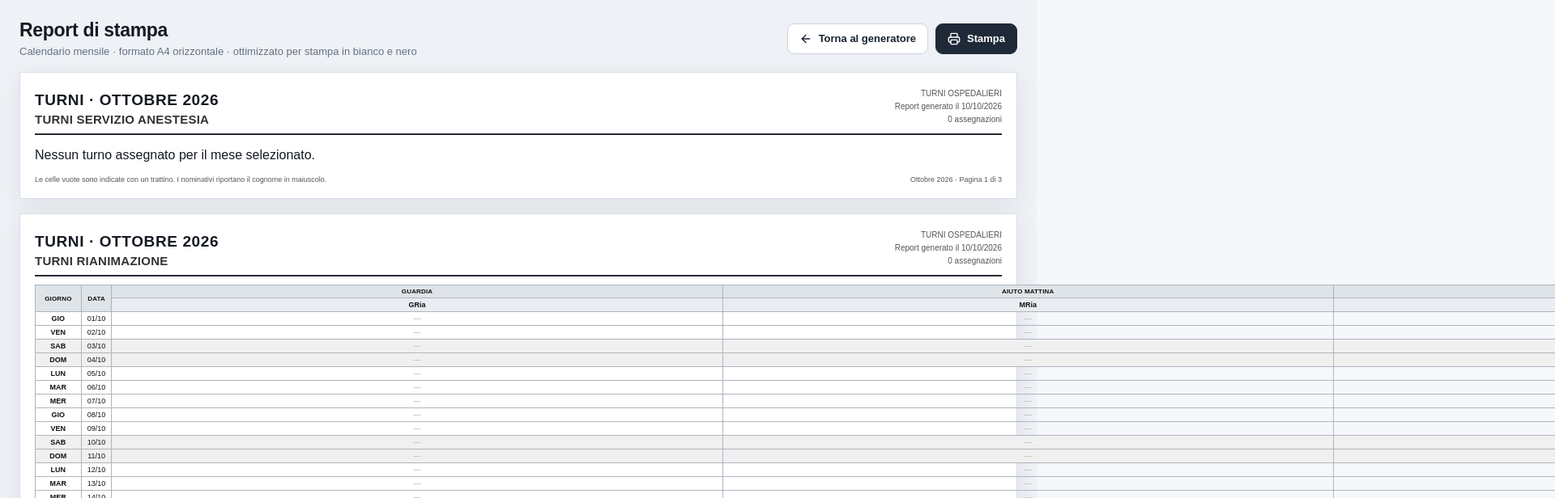
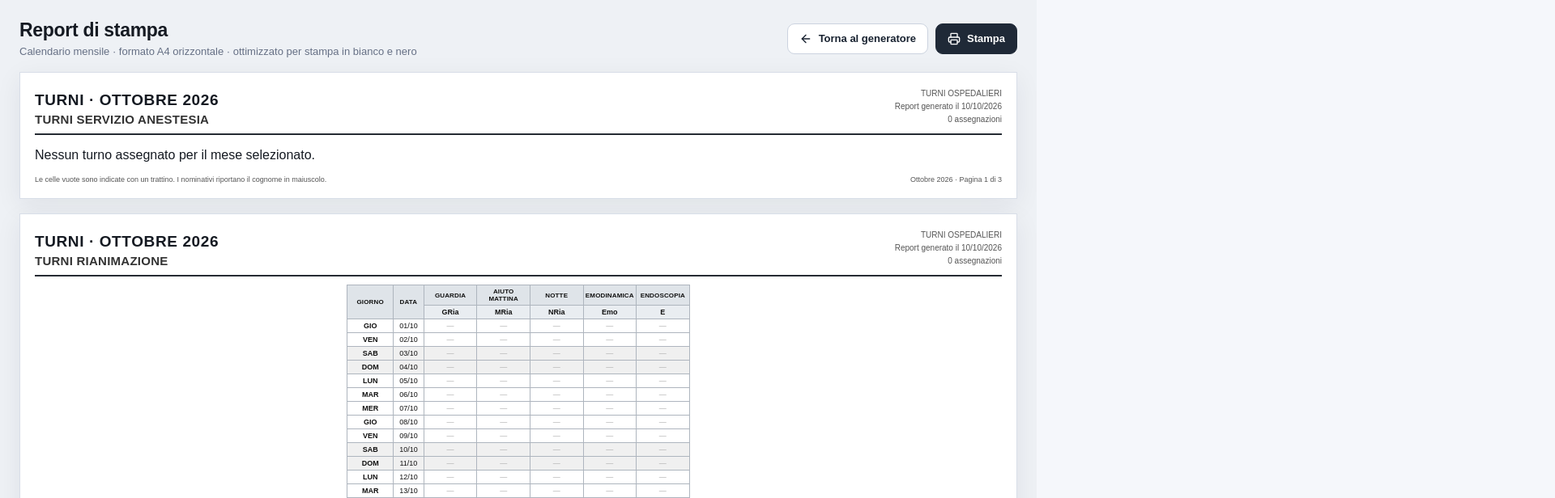
Before and after one commit to Giov3452/anestesia, a Next.js app: page /amministrazione/genera-turni/stampa in a window 1280 px wide. Shown: the top 616 px of the page at 81% size, 1920 px wide, since content can reach past the window. Built offline with nearby package versions, Linux system fonts and the light colour scheme; no server answers; the database is empty.

Commit message:
Fix A4 landscape print width and narrow reanimation columns

```diff
--- a/app/amministrazione/genera-turni/stampa/page.tsx
+++ b/app/amministrazione/genera-turni/stampa/page.tsx
@@ -42,7 +42,7 @@ export default function PrintShiftsReport(){
  const sectionName=(code:string)=>{if(["G","GRia"].includes(code))return "GUARDIA";if(code==="FT")return "FUORI TURNO";if(["N","NRia"].includes(code))return "NOTTE";if(["M1","M2","M3"].includes(code))return "SALE";if(["Mo1","Mo2"].includes(code))return "MORTARA";if(code==="E")return "ENDOSCOPIA";return "ALTRI TURNI"};
  const groups=useMemo(()=>{const out:{name:string;span:number}[]=[];for(const c of columns){const name=sectionName(c.short_name);const last=out[out.length-1];if(last&&last.name===name)last.span++;else out.push({name,span:1})}return out},[columns]);
  const days=useMemo(()=>Array.from({length:new Date(year,month+1,0).getDate()},(_,i)=>i+1),[year,month]);
- const anesthesiaShiftWidth=Math.max(8,(258.3-22)/Math.max(columns.length,1));
+ const anesthesiaShiftWidth=Math.max(8,(258.3-23)/Math.max(columns.length,1));
  const assignments=useMemo(()=>{const map:Record<string,Record<string,string[]>>={};for(const a of shifts){const day=map[a.shift_date]??(map[a.shift_date]={});const peopleForShift=day[a.short_name]??(day[a.short_name]=[]);const name=people[a.user_id];if(name)peopleForShift.push(surname(name))}return map},[shifts,people]);
  const dateLabel=(day:number)=>new Date(year,month,day).toLocaleDateString("it-IT",{day:"2-digit",month:"2-digit"});
  const weekend=(day:number)=>{const w=new Date(year,month,day).getDay();return w===0||w===6};
@@ -64,7 +64,7 @@ export default function PrintShiftsReport(){
    .paper-meta{text-align:right;font-size:10px;color:#555;line-height:1.6}
    .report-table{width:100%;border-collapse:collapse;table-layout:fixed;font-size:9px;color:#111}
    .report-table.anesthesia-report{width:90%;max-width:90%;margin-left:auto;margin-right:auto;table-layout:fixed}
-   .report-table.compact-report{width:auto;max-width:none;margin-left:auto;margin-right:auto;table-layout:fixed}\n   .report-table.compact-report .day-col{width:12.75mm}\n   .report-table.compact-report .date-col{width:8.5mm}
+   .report-table.compact-report{width:auto;max-width:none;margin-left:auto;margin-right:auto;table-layout:fixed}\n   .report-table.compact-report .day-col{width:12.75mm}\n   .report-table.compact-report .date-col{width:8.5mm}\n   .report-table.compact-report .shift-col,.report-table.compact-report td.shift-col{width:18mm;min-width:18mm;max-width:18mm}
    .report-table.oncall-report{width:94mm!important;min-width:94mm!important;max-width:94mm!important;margin-left:auto!important;margin-right:auto!important;table-layout:fixed}
    .report-table.compact-report .day-col,.report-table.oncall-report .day-col{width:15mm}
    .report-table.compact-report .date-col,.report-table.oncall-report .date-col{width:10mm}
@@ -96,8 +96,8 @@ export default function PrintShiftsReport(){
     .paper-head h2{font-size:13px}
     .paper-head p{font-size:11px;font-weight:800}\n    .paper-meta{font-size:8px}
     .report-table{font-size:6.5px}
-    .report-table.anesthesia-report{width:90%!important;max-width:90%!important;margin-left:auto!important;margin-right:auto!important}
-    .report-table.compact-report{width:auto!important;max-width:none!important;margin-left:auto!important;margin-right:auto!important}\n    .report-table.compact-report .day-col{width:11.05mm!important;min-width:11.05mm!important;max-width:11.05mm!important}\n    .report-table.compact-report .date-col{width:7.65mm!important;min-width:7.65mm!important;max-width:7.65mm!important}
+    .report-table.anesthesia-report{width:100%!important;min-width:0!important;max-width:100%!important;margin-left:0!important;margin-right:0!important;table-layout:fixed!important}\n    .report-table.anesthesia-report .day-col{width:14mm!important;min-width:14mm!important;max-width:14mm!important}\n    .report-table.anesthesia-report .date-col{width:9mm!important;min-width:9mm!important;max-width:9mm!important}
+    .report-table.compact-report{width:auto!important;max-width:none!important;margin-left:auto!important;margin-right:auto!important}\n    .report-table.compact-report .day-col{width:11.05mm!important;min-width:11.05mm!important;max-width:11.05mm!important}\n    .report-table.compact-report .date-col{width:7.65mm!important;min-width:7.65mm!important;max-width:7.65mm!important}\n    .report-table.compact-report .shift-col,.report-table.compact-report td.shift-col{width:18mm!important;min-width:18mm!important;max-width:18mm!important}
 
     .report-table th,.report-table td{padding:2px 1px;line-height:1.12}
     .report-table thead tr:first-child th{font-size:6px}
@@ -117,7 +117,7 @@ export default function PrintShiftsReport(){
     {title:"TURNI REPERIBILITÀ",tableColumns:reperibilityColumns,tableGroups:reperibilityGroups,page:3},
   ].map((sheet,index)=><section className={`paper ${index>0?"sheet-page":""}`} key={sheet.title}>
     <div className="paper-head"><div><h2>Turni · {months[month]} {year}</h2><p>{sheet.title}</p></div><div className="paper-meta">TURNI OSPEDALIERI<br/>Report generato il {new Date().toLocaleDateString("it-IT")}<br/>{shifts.filter(s=>sheet.tableColumns.some(col=>col.short_name===s.short_name)).length} assegnazioni</div></div>
-    {loading?<p>Caricamento calendario…</p>:sheet.tableColumns.length===0?<p>Nessun turno assegnato per il mese selezionato.</p>:<table style={index===1?{width:`${(22+anesthesiaShiftWidth*sheet.tableColumns.length)*0.85}mm`,maxWidth:"none"}:undefined} className={`report-table ${index===0?"anesthesia-report":index===1?"compact-report":index===2?"oncall-report":""}`}><thead><tr><th className="day-col" rowSpan={2}>Giorno</th><th className="date-col" rowSpan={2}>Data</th>{sheet.tableGroups.map((g,i)=><th key={i} colSpan={g.span}>{g.name}</th>)}</tr><tr>{sheet.tableColumns.map(col=><th className="shift-col" style={index<2?{width:`${anesthesiaShiftWidth*(index===1?0.85:1)}mm`}:undefined} key={col.id}>{col.short_name}</th>)}</tr></thead><tbody>{days.map(day=>{const date=iso(year,month,day),holiday=italianNationalHolidayName(date),isW=weekend(day);return <tr key={date} className={holiday?"holiday":isW?"weekend":""}><td className="day-col">{weekday(date).toLocaleUpperCase("it-IT")}</td><td className="date-col">{dateLabel(day)}</td>{sheet.tableColumns.map(col=>{const names=assignments[date]?.[col.short_name]||[];return <td key={col.id} style={index<2?{width:`${anesthesiaShiftWidth*(index===1?0.85:1)}mm`}:undefined} className={`${names.length?"shift-name":"empty-cell"} shift-col`} title={names.join(", ")}>{names.length?names.join(" / "):"—"}</td>})}</tr>})}</tbody></table>}
+    {loading?<p>Caricamento calendario…</p>:sheet.tableColumns.length===0?<p>Nessun turno assegnato per il mese selezionato.</p>:<table style={index===1?{width:`${22+18*sheet.tableColumns.length}mm`,minWidth:0,maxWidth:"none"}:undefined} className={`report-table ${index===0?"anesthesia-report":index===1?"compact-report":index===2?"oncall-report":""}`}><thead><tr><th className="day-col" rowSpan={2}>Giorno</th><th className="date-col" rowSpan={2}>Data</th>{sheet.tableGroups.map((g,i)=><th key={i} colSpan={g.span}>{g.name}</th>)}</tr><tr>{sheet.tableColumns.map(col=><th className="shift-col" style={index===1?{width:"18mm",minWidth:"18mm",maxWidth:"18mm"}:index===0?{width:`${anesthesiaShiftWidth}mm`}:undefined} key={col.id}>{col.short_name}</th>)}</tr></thead><tbody>{days.map(day=>{const date=iso(year,month,day),holiday=italianNationalHolidayName(date),isW=weekend(day);return <tr key={date} className={holiday?"holiday":isW?"weekend":""}><td className="day-col">{weekday(date).toLocaleUpperCase("it-IT")}</td><td className="date-col">{dateLabel(day)}</td>{sheet.tableColumns.map(col=>{const names=assignments[date]?.[col.short_name]||[];return <td key={col.id} style={index<2?{width:`${anesthesiaShiftWidth*(index===1?0.85:1)}mm`}:undefined} className={`${names.length?"shift-name":"empty-cell"} shift-col`} title={names.join(", ")}>{names.length?names.join(" / "):"—"}</td>})}</tr>})}</tbody></table>}
     {!loading&&<div className="report-foot"><span>Le celle vuote sono indicate con un trattino. I nominativi riportano il cognome in maiuscolo.</span><span>{months[month]} {year} · Pagina {sheet.page} di 3</span></div>}
   </section>)}
  </main>
```
